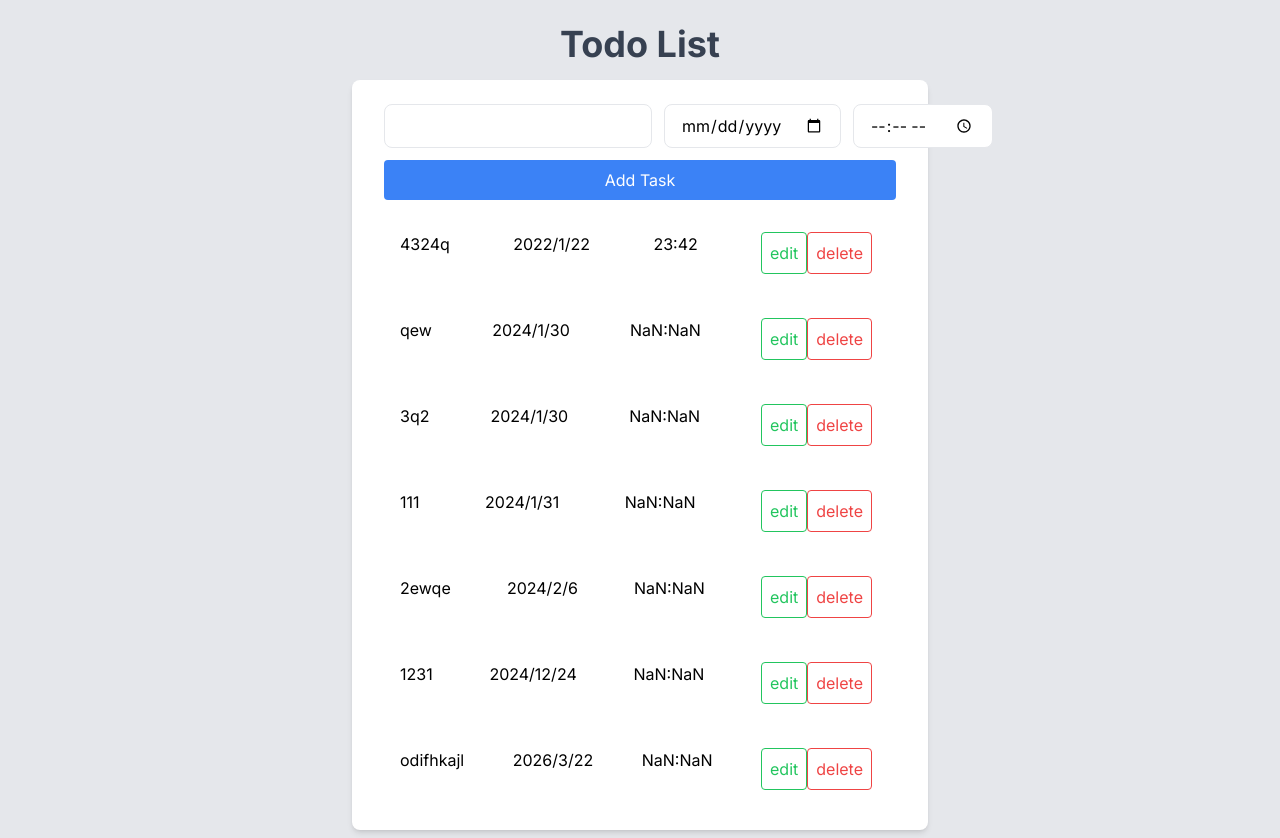
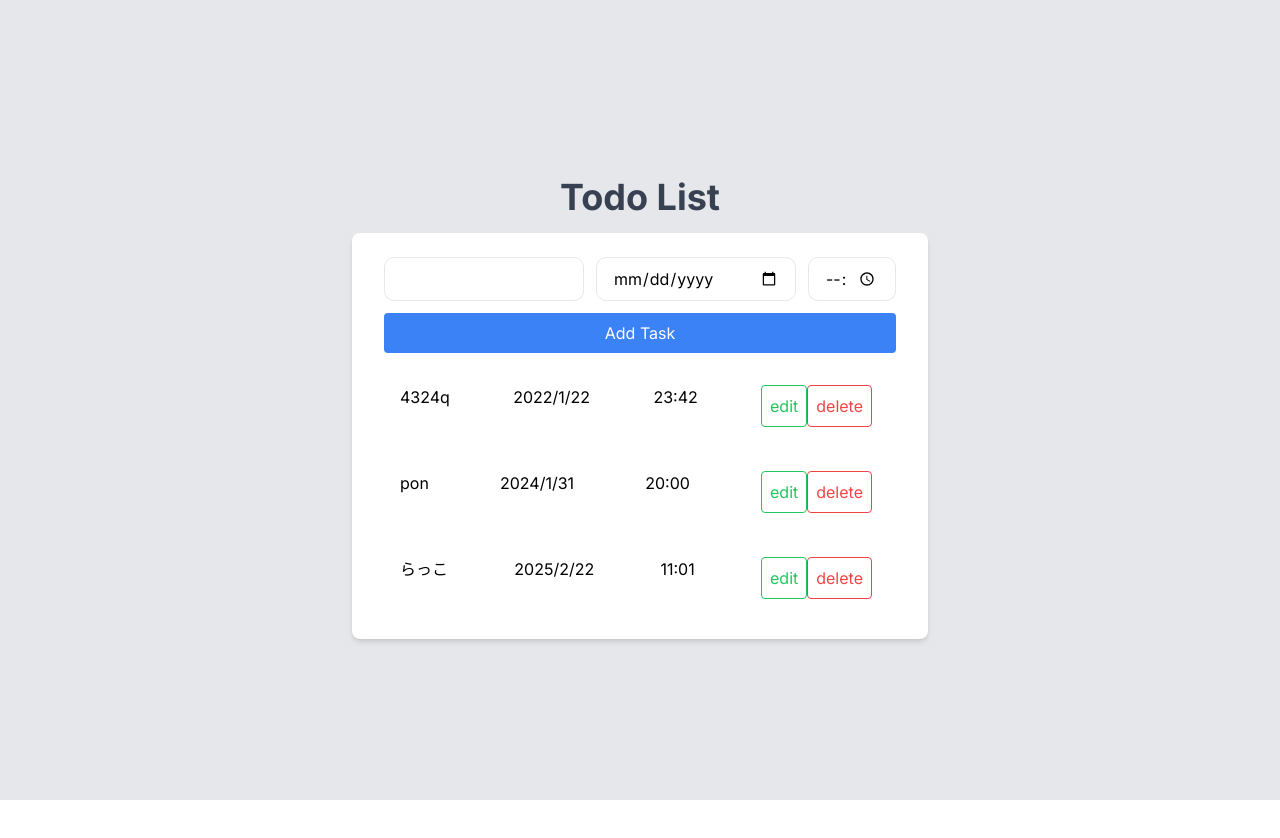
Before and after one commit to i2rin/todolist-nextjs, a Next.js app: page / in a window 1280 px wide. After the commit the page ends 800 px from the top, so only its background shows below. Built offline with nearby package versions, Linux system fonts and the light colour scheme; data requests are answered from the project's data file.

Commit message:
🎨入力欄の幅を修正

```diff
--- a/src/app/components/AddTask.tsx
+++ b/src/app/components/AddTask.tsx
@@ -37,6 +37,7 @@ const AddTask = () => {
                     className = "flex-1 border px-4 py-2 rounded-lg focus:ourline-none fucus:boder-blue-400"
                     onChange = {(e: ChangeEvent<HTMLInputElement>) => setTaskTitle(e.target.value)}
                     value = {taskTitle}
+                    style = {{ width: '200px' ,borderRadius: '10px' }}
                 />
                 <input
                     type = "date"
@@ -46,12 +47,14 @@ const AddTask = () => {
                         setDeadlineDate(e.target.value);
                     }}
                     value = {formatDate(deadlineDate)}
+                    style = {{ width: '200px' ,borderRadius: '10px' }}
                 />
                 <input
                     type = "time"
                     className = "flex-1 border px-4 py-2 rounded-lg focus:ourline-none fucus:boder-blue-400"
                     onChange={(e: ChangeEvent<HTMLInputElement>) => setDeadlineTime(e.target.value)}
                     value = {deadlineTime}
+                    style = {{ width: '10px' ,borderRadius: '10px' }}
                 />
             </div>
             <button className="w-full px-4 py-2 text-white bg-blue-500 rounded transform hover:bg-blue-400 hover:scale-95 duration-200">Add Task</button>
--- a/src/app/data/todos.json
+++ b/src/app/data/todos.json
@@ -1,35 +1,5 @@
 {
   "tasks": [
-    {
-      "text": "qew",
-      "date": "2024/1/30",
-      "time": "NaN:NaN",
-      "id": "5aee284c-88c5-48cc-831b-e11d3507ffae"
-    },
-    {
-      "text": "2ewqe",
-      "date": "2024-02-06",
-      "time": "NaN:NaN",
-      "id": "9d9e8f89-b949-453e-95b2-7564a11bf35e"
-    },
-    {
-      "text": "111",
-      "date": "2024-01-31",
-      "time": "NaN:NaN",
-      "id": "90fa184b-3ebc-479b-a86c-ea0742119705"
-    },
-    {
-      "text": "3q2",
-      "date": "2024-01-30",
-      "time": "NaN:NaN",
-      "id": "eaf9b88b-9e4d-451b-9870-ef6bbb463c88"
-    },
-    {
-      "text": "1231",
-      "date": "2024/12/24",
-      "time": "NaN:NaN",
-      "id": "f834c3ba-55ee-4ac9-8dc9-5c2b8258e1bc"
-    },
     {
       "id": "0115c47f-5289-4d71-96aa-4d6b965c844d",
       "text": "4324q",
@@ -37,10 +7,16 @@
       "time": "23:42"
     },
     {
-      "text": "odifhkajl",
-      "date": "2026/3/22",
-      "time": "NaN:NaN",
-      "id": "6dc73202-0ce3-4505-bff4-18b9cd7d7b56"
+      "id": "d16f70fc-6cd9-43ed-a84a-d3c8ce5dbcb5",
+      "text": "らっこ",
+      "date": "2025-02-22",
+      "time": "11:01"
+    },
+    {
+      "id": "6624c646-486c-43c1-8d3f-afa2378b66ef",
+      "text": "pon",
+      "date": "2024-01-31",
+      "time": "20:00"
     }
   ]
 }
```
